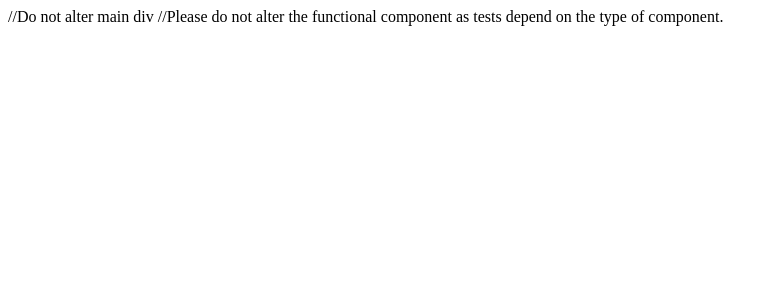
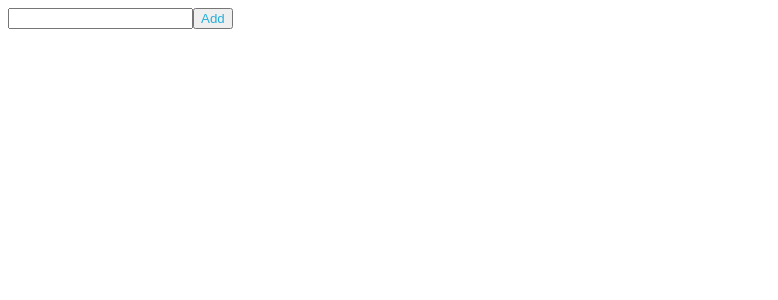
Before and after one commit to shajoffcl/Weekend-Hackathon-3---Todo-List-React, a React app: page / in a window 1280 px wide. Shown: the top 300 px of the page, without its empty margins (0-778 px from the left). Built offline with nearby package versions, Linux system fonts and the light colour scheme.

Commit message:
changes done

```diff
--- a/src/components/App.js
+++ b/src/components/App.js
@@ -1,15 +1,21 @@
 import React from "react";
 import "./../styles/App.css";
 
-function App()
-{
-	return (
-	<div id="main">
-	//Do not alter main div
-	//Please do not alter the functional component as tests depend on the type of component.
-	</div>
-	);
+function App() {
+  const [itemName, setItemName] = React.useState("");
+
+  const handleChange = (event) => {
+    let input = event.target.value;
+    setItemName(input);
+  };
+  return (
+    <div id="main">
+      <input type="text" id="task" onChange={handleChange} value={itemName} />
+      <button id="btn" onClick="handleClick">
+        Add
+      </button>
+    </div>
+  );
 }
 
-
 export default App;
```
